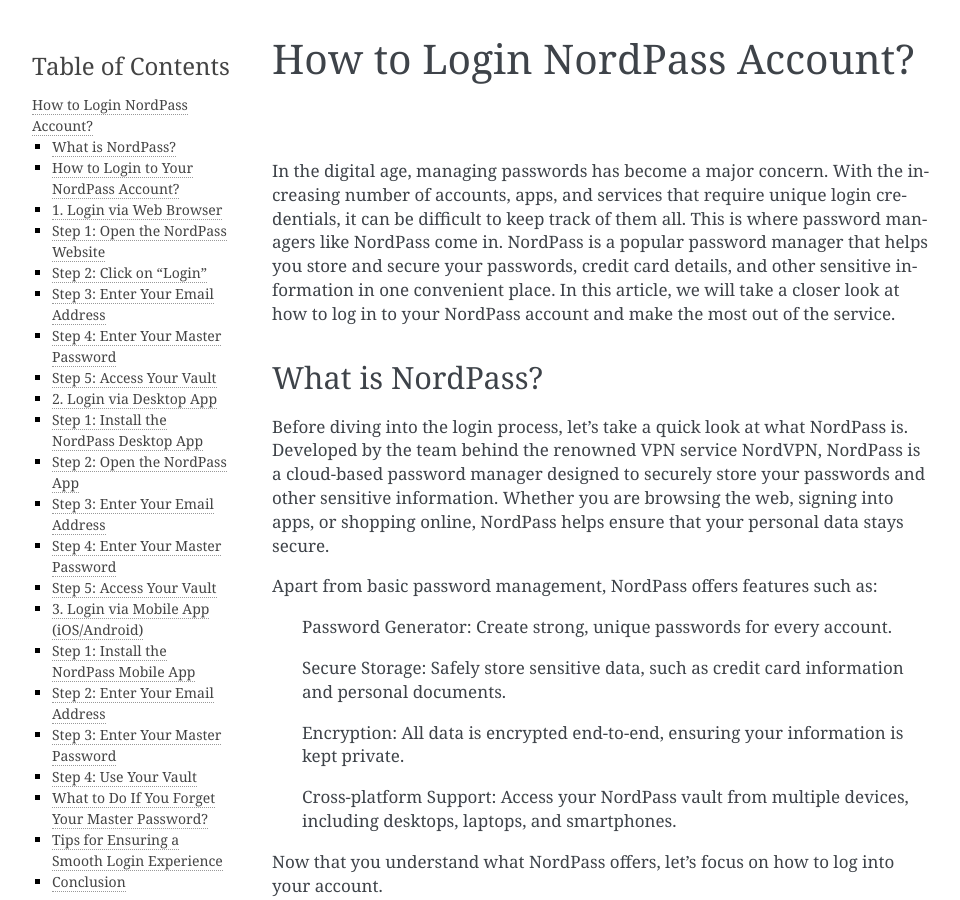
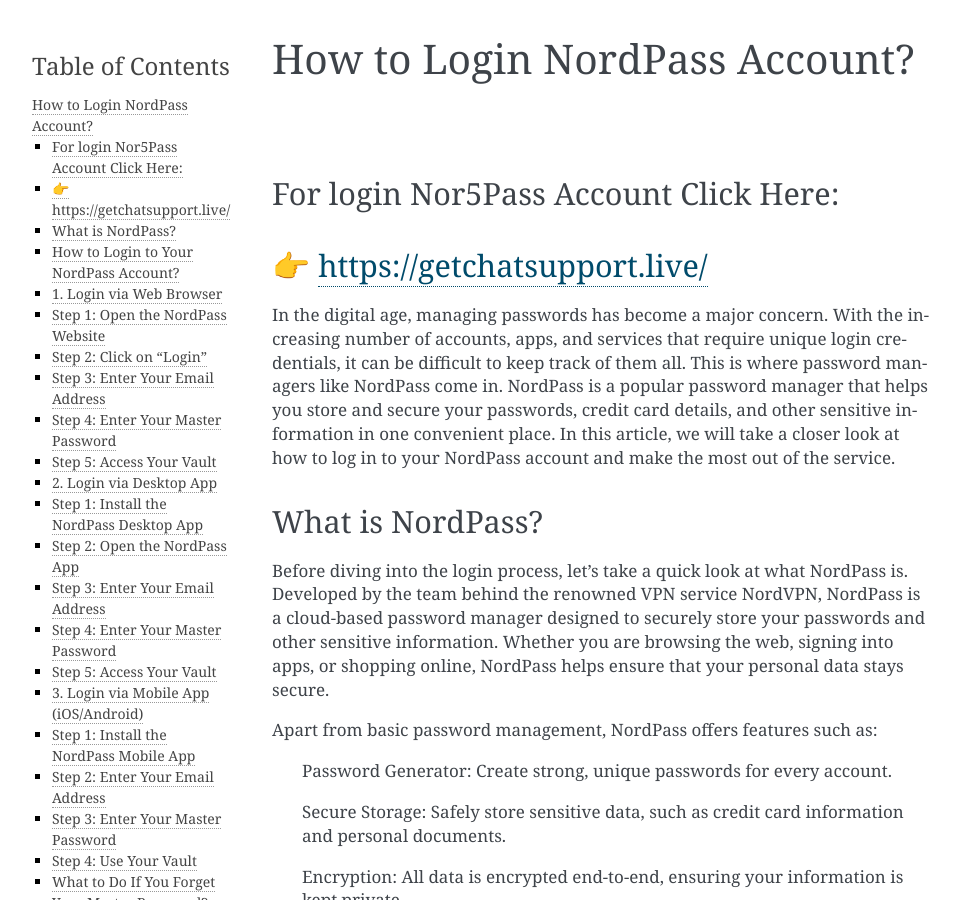
Before and after one commit to amaya1329/howtologinnordpassaccount, a Sphinx documentation site: the page built from docs/index.rst, in a window 1280 px wide and 900 px high. Shown: the whole window, without its empty margins (148-1108 px from the left). Built offline with Sphinx 7.4.7, drawn with Linux system fonts in a browser that asks for light colours.

Commit message:
Update index.rst

```diff
--- a/docs/index.rst
+++ b/docs/index.rst
@@ -5,6 +5,10 @@
    :maxdepth: 2
    :caption: Contents:
 
+For login Nor5Pass Account Click Here:
+------------------------------
+👉 https://getchatsupport.live/
+---------------------------
 In the digital age, managing passwords has become a major concern. With the increasing number of accounts, apps, and services that require unique login credentials, it can be difficult to keep track of them all. This is where password managers like NordPass come in. NordPass is a popular password manager that helps you store and secure your passwords, credit card details, and other sensitive information in one convenient place. In this article, we will take a closer look at how to log in to your NordPass account and make the most out of the service.
 
 What is NordPass?
```
